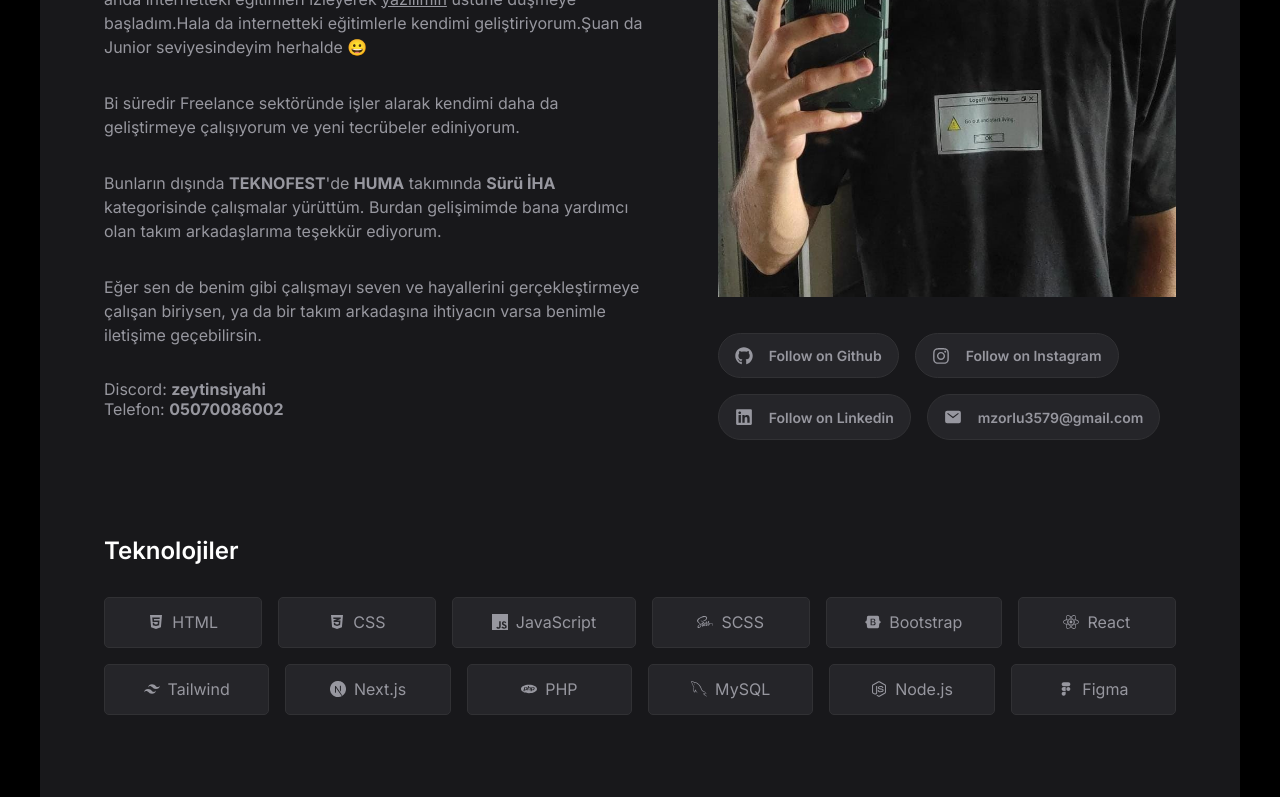
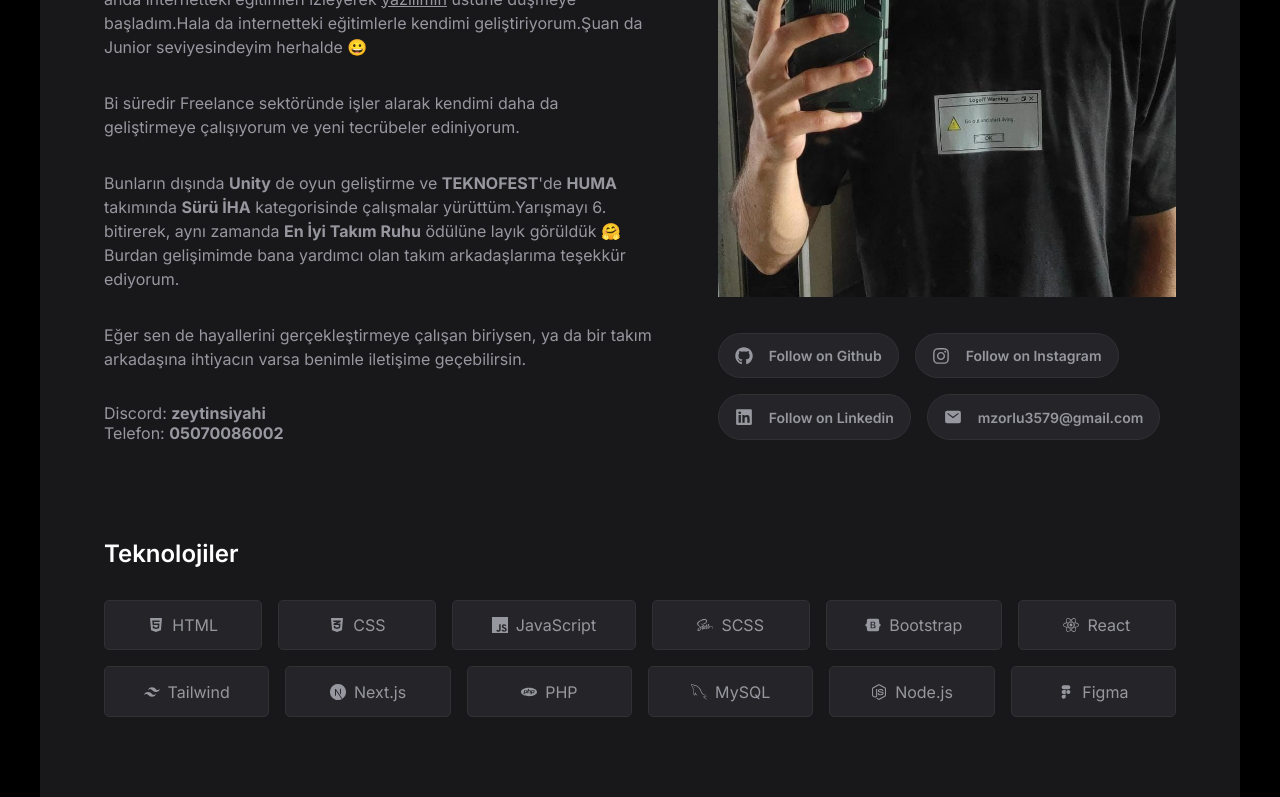
Before and after one commit to mustafazorlu/my-website, a Next.js app: page / in a window 1280 px wide. Shown: the part 629-1426 px from the top of the page. Built offline with nearby package versions, Linux system fonts and the light colour scheme; a web font is replaced by a local one.

Commit message:
some corrections

```diff
--- a/components/Content.jsx
+++ b/components/Content.jsx
@@ -41,19 +41,25 @@ const Content = () => {
                         ediniyorum.
                     </p>
                     <p className="article">
-                        Bunların dışında <b>TEKNOFEST</b>'de <b>HUMA</b>{" "}
-                        takımında <b>Sürü İHA</b> kategorisinde çalışmalar
-                        yürüttüm. Burdan gelişimimde bana yardımcı olan takım
+                        Bunların dışında <b>Unity</b> de oyun geliştirme ve{" "}
+                        <b>TEKNOFEST</b>'de <b>HUMA</b> takımında{" "}
+                        <b>Sürü İHA</b> kategorisinde çalışmalar
+                        yürüttüm.Yarışmayı 6. bitirerek, aynı zamanda{" "}
+                        <b>En İyi Takım Ruhu</b> ödülüne layık görüldük 🤗
+                        Burdan gelişimimde bana yardımcı olan takım
                         arkadaşlarıma teşekkür ediyorum.
                     </p>
                     <p className="article">
-                        Eğer sen de benim gibi çalışmayı seven ve hayallerini
-                        gerçekleştirmeye çalışan biriysen, ya da bir takım
-                        arkadaşına ihtiyacın varsa benimle iletişime
-                        geçebilirsin.
+                        Eğer sen de hayallerini gerçekleştirmeye çalışan
+                        biriysen, ya da bir takım arkadaşına ihtiyacın varsa
+                        benimle iletişime geçebilirsin.
                     </p>
-                    <p>Discord: <b>zeytinsiyahi</b></p>
-                    <p>Telefon: <b>05070086002</b></p>
+                    <p>
+                        Discord: <b>zeytinsiyahi</b>
+                    </p>
+                    <p>
+                        Telefon: <b>05070086002</b>
+                    </p>
                 </div>
             </div>
             <div className="photo_social">
--- a/components/Header.jsx
+++ b/components/Header.jsx
@@ -22,13 +22,16 @@ const Header = () => {
                     Hakkımda
                 </Link>
                 <Link className="link" href="#portfolio">
-                    Portolyo
+                    Portfolyo
                 </Link>
                 <Link className="link" href="#hobbies">
                     Hobilerim
                 </Link>
             </nav>
-            <div className={`hamburger ${theme}`} onClick={() => setShow(!show)}>
+            <div
+                className={`hamburger ${theme}`}
+                onClick={() => setShow(!show)}
+            >
                 Menu <FaSortDown />
             </div>
             <div onClick={toggleTheme} className={`theme_button ${theme}`}>
```
